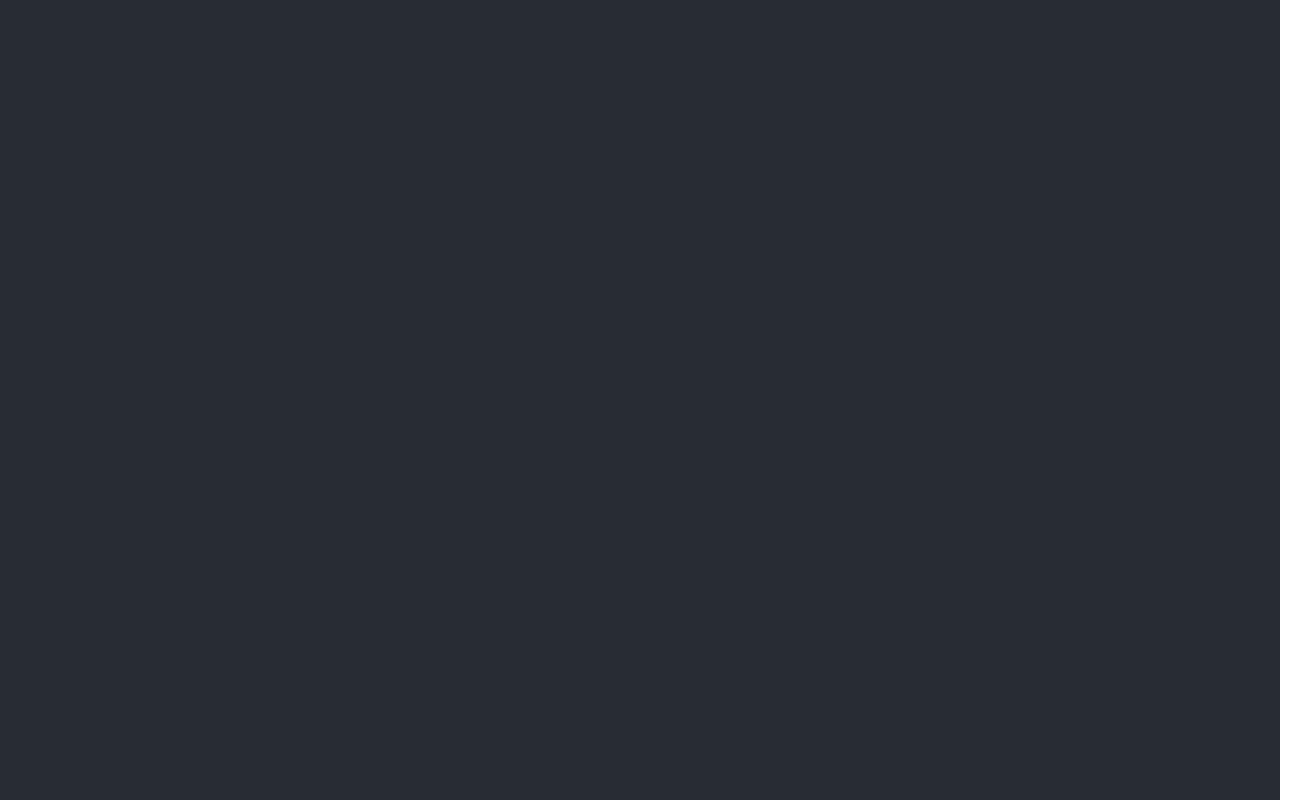
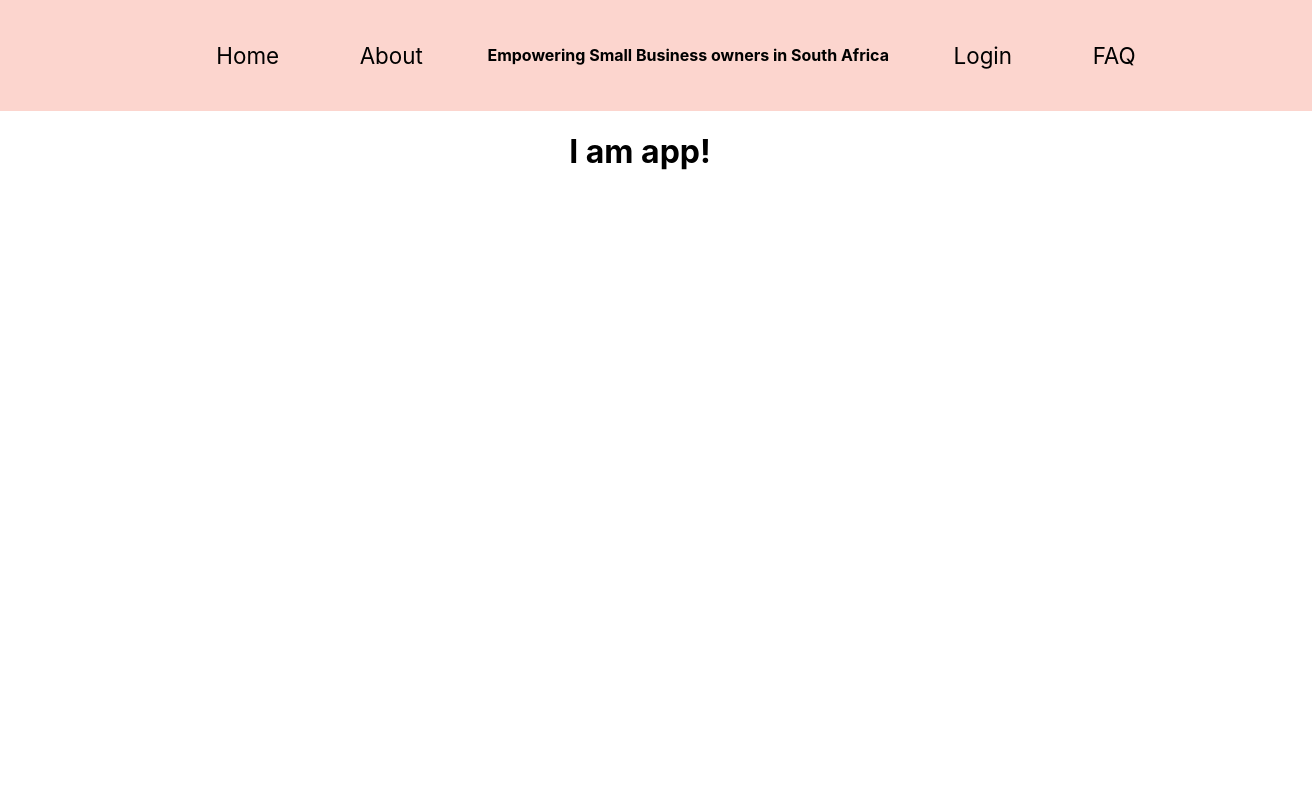
Before and after one commit to African-Market-Place-4/front-end, a React (Create React App) app: page / in a window 1280 px wide. Shown: the whole page, 1312 px wide, since content can reach past the window. Built offline with nearby package versions, Linux system fonts and the light colour scheme.

Commit message:
set up router on index and imported header to app

```diff
--- a/src/App.js
+++ b/src/App.js
@@ -1,12 +1,15 @@
-import logo from './logo.svg';
 import './App.css';
+import Header from './Header';
+import React from 'react';
+import { Route, Redirect, Routes } from "react-router-dom";
+import styled from 'styled-components';
+
 
 function App() {
   return (
     <div className="App">
-      <header className="App-header">
-
-      </header>
+      <Header/>
+      <h1>I am app!</h1>
     </div>
   );
 }
--- a/src/Header.js
+++ b/src/Header.js
@@ -6,11 +6,11 @@ const Header = () =>{
     return(
     <HeaderStyle>
         <NavStyle>
-            {/* <li><Link to="/">Home</Link></li>
+            <li><Link to="/">Home</Link></li>
             <li><Link to="/">About</Link></li>
             <h2>Empowering Small Business owners in South Africa</h2>
             <li><Link to="/">Login</Link></li>
-            <li><Link to="/">FAQ</Link></li> */}
+            <li><Link to="/">FAQ</Link></li>
         </NavStyle>
     </HeaderStyle>)
 }
--- a/src/index.js
+++ b/src/index.js
@@ -3,11 +3,12 @@ import ReactDOM from 'react-dom';
 import './index.css';
 import App from './App';
 import reportWebVitals from './reportWebVitals';
+import { BrowserRouter as Router} from "react-router-dom";
 
 ReactDOM.render(
-  <React.StrictMode>
+  <Router>
     <App />
-  </React.StrictMode>,
+  </Router>,
   document.getElementById('root')
 );
 
```
